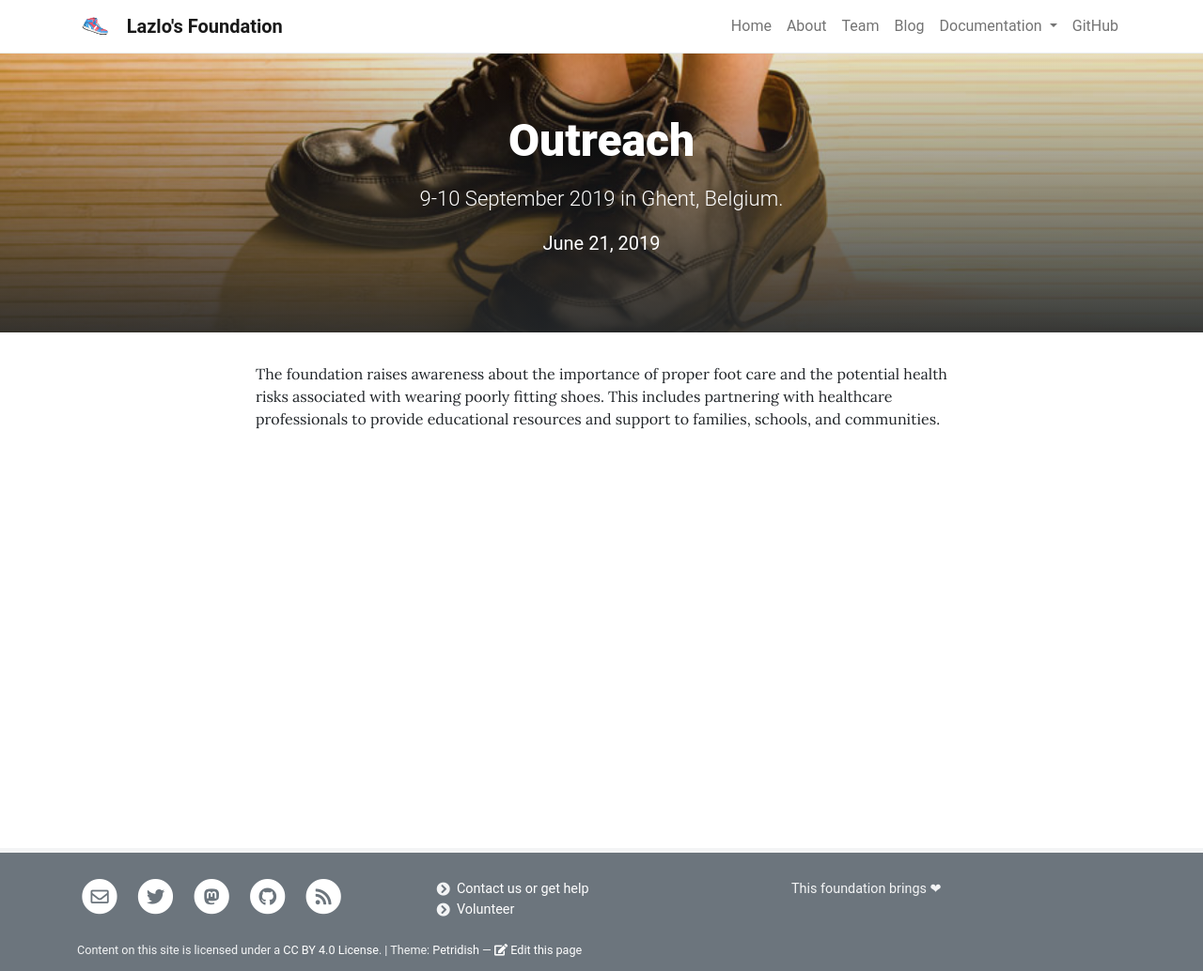
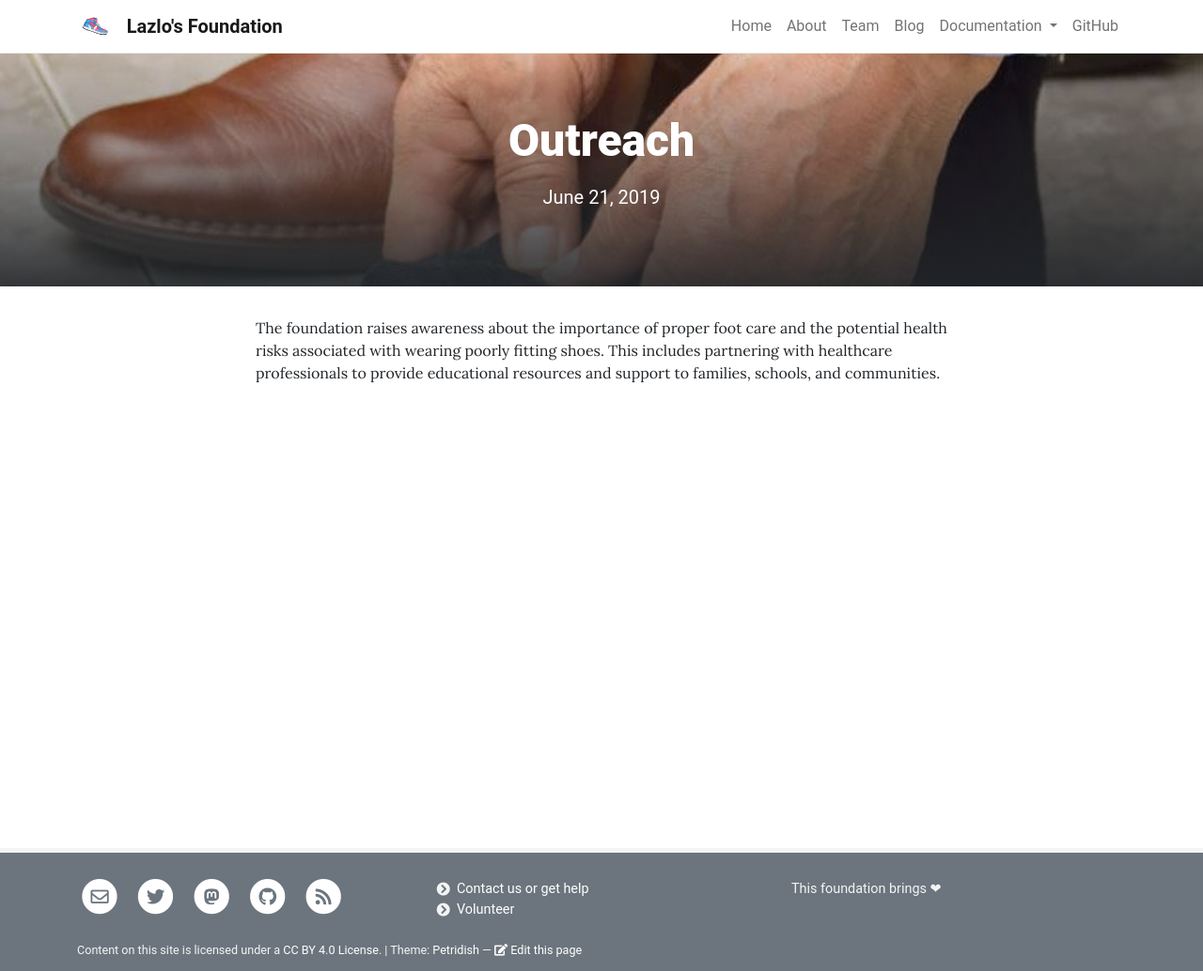
Before and after one commit to laci-foundation/laci-foundation.github.io, a Jekyll site: the page built from _posts/2019-06-21-kickoff-meeting.md, in a window 1280 px wide. Shown: the whole page at 94% size. Built offline with Jekyll 4.4.1, drawn with Linux system fonts in a browser that asks for light colours.

Commit message:
Update 2019-06-21-kickoff-meeting.md

```diff
--- a/_posts/2019-06-21-kickoff-meeting.md
+++ b/_posts/2019-06-21-kickoff-meeting.md
@@ -1,7 +1,7 @@
 ---
 title: Outreach
-description: 9-10 September 2019 in Ghent, Belgium.
-background: "assets/theme/images/bigshoes.jpg"
+description:
+background: "assets/theme/images/ezgif.com-webp-to-jpg (2).jpg"
 
 ---
 
```
